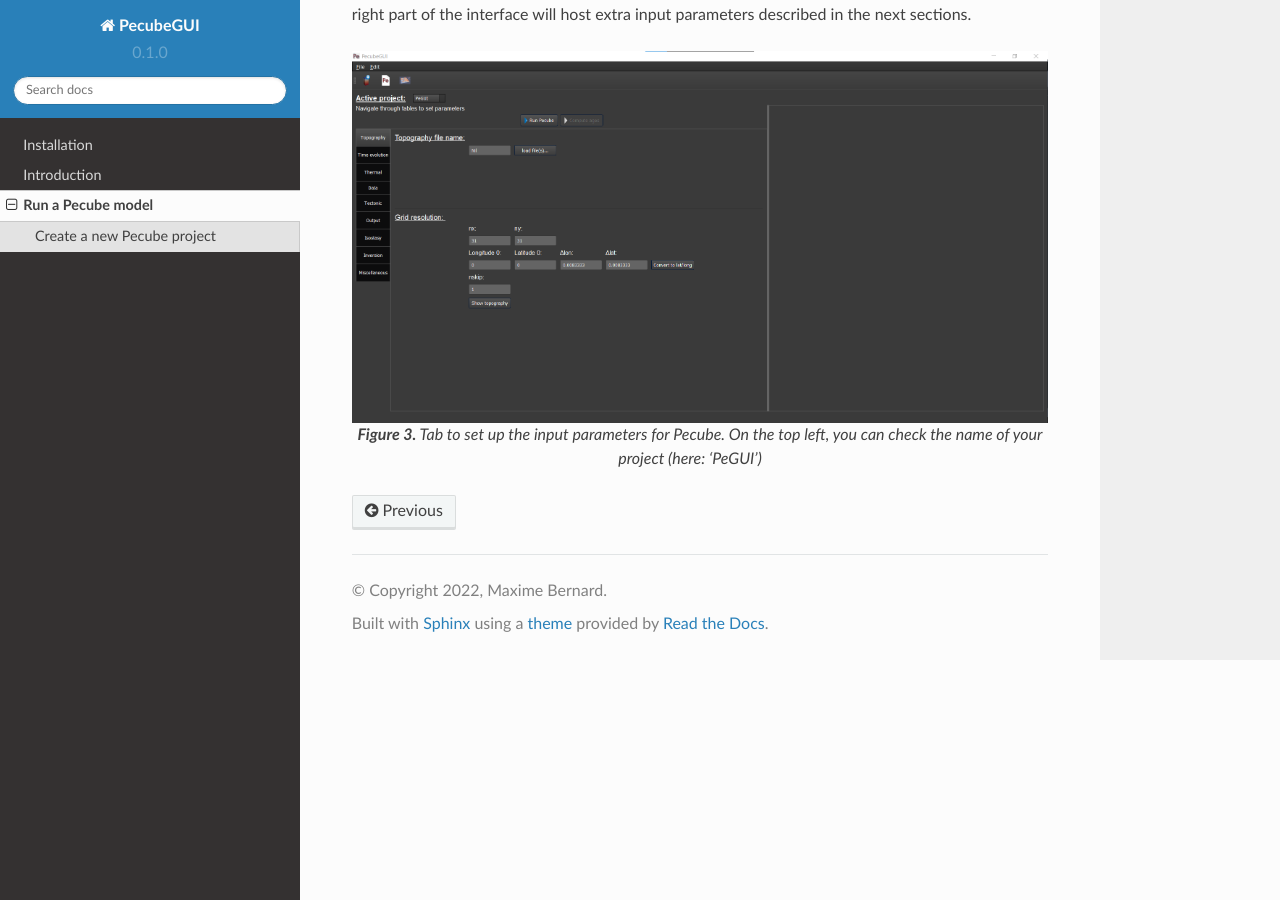
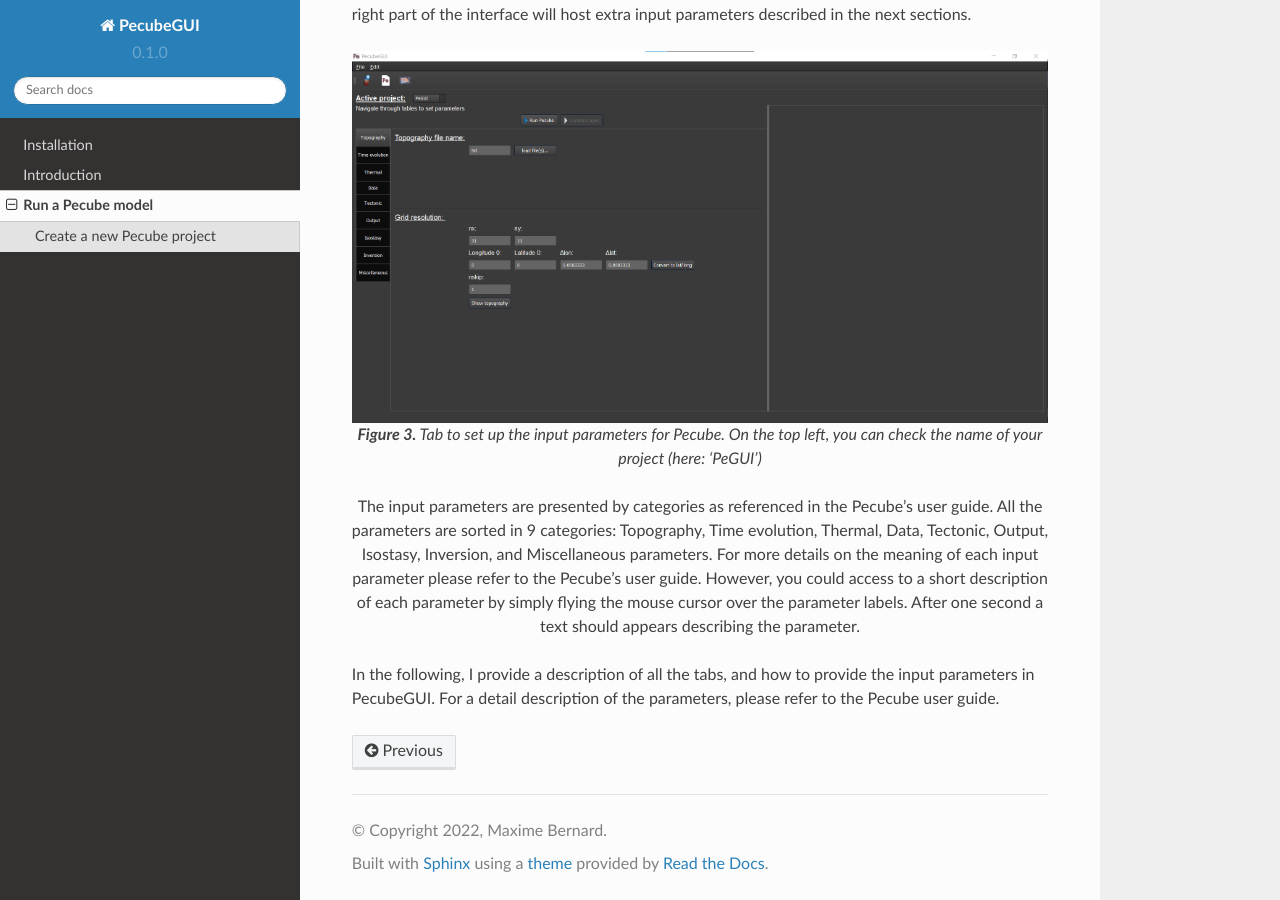
Before and after one commit to MBernAca/PecubeGUI_Doc, a Sphinx documentation site: the page built from docs/source/Run.rst, in a window 1280 px wide and 900 px high, scrolled down 624 px. Built offline with Sphinx 7.4.7 and the Read the Docs theme 2.0.0, drawn with Linux system fonts in a browser that asks for light colours.

Commit message:
Update Run.rst

```diff
--- a/docs/source/Run.rst
+++ b/docs/source/Run.rst
@@ -24,3 +24,7 @@ and thus navigate through their respective parameters. The right part of the int
   :align: center
 
   **Figure 3.** Tab to set up the input parameters for Pecube. On the top left, you can check the name of your project (here: ‘PeGUI’)
+
+
+  The input parameters are presented by categories as referenced in the Pecube’s user guide. All the parameters are sorted in 9 categories: Topography, Time evolution, Thermal, Data, Tectonic, Output, Isostasy, Inversion, and Miscellaneous parameters. For more details on the meaning of each input parameter please refer to the Pecube’s user guide. However, you could access to a short description of each parameter by simply flying the mouse cursor over the parameter labels. After one second a text should appears describing the parameter.
+In the following, I provide a description of all the tabs, and how to provide the input parameters in PecubeGUI. For a detail description of the parameters, please refer to the Pecube user guide.
```
